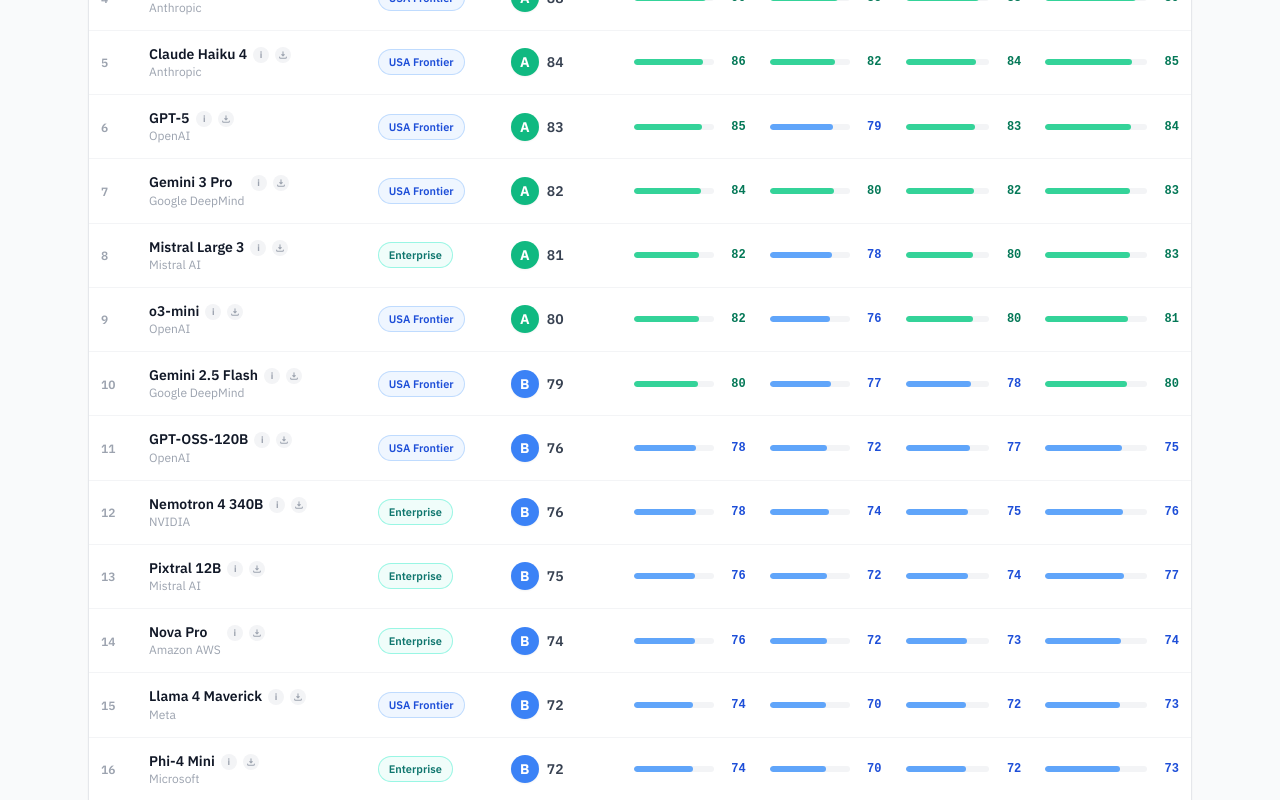
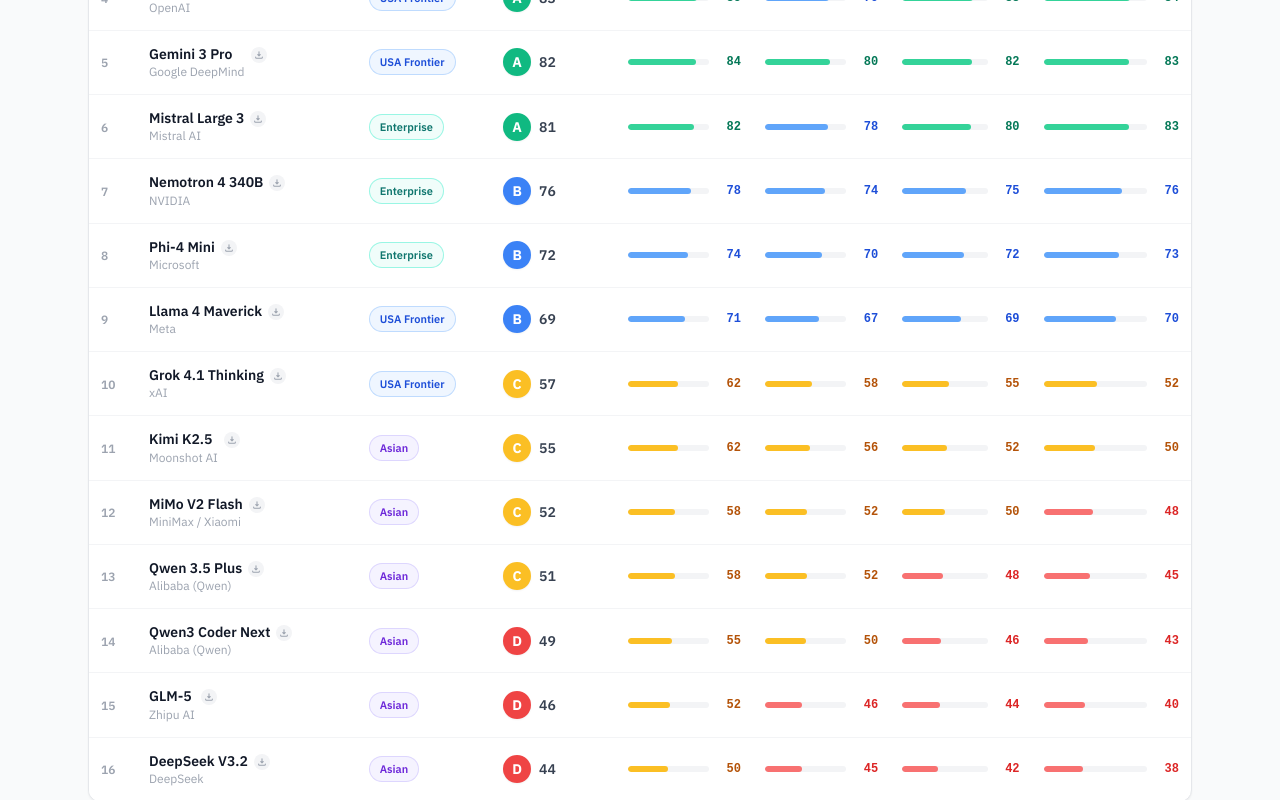
Before and after one commit to EuroSafeAI/eurosafeai.github.io, a Next.js app: page /certificates in a window 1280 px wide. Shown: the part 1420-2220 px from the top of the page. Built offline with nearby package versions, Linux system fonts and the light colour scheme.

Commit message:
update models

```diff
--- a/components/LeaderboardClient.tsx
+++ b/components/LeaderboardClient.tsx
@@ -752,7 +752,8 @@
                               </p>
                               <p className="text-xs text-gray-400 truncate font-jost">{model.company}</p>
                             </div>
-                            <Tooltip
+                            {/* removing tooltip, just random information that needs to be checked. */}
+                            {/* <Tooltip
                               content={
                                 <>
                                   <span className="block text-[10px] font-bold uppercase tracking-widest text-primary-300 mb-1">
@@ -770,7 +771,7 @@
                               >
                                 i
                               </button>
-                            </Tooltip>
+                            </Tooltip> */}
                             <a
                               href={`/certificates/${model.id}.pdf`}
                               download
--- a/data/models.json
+++ b/data/models.json
@@ -1,50 +1,31 @@
 [
   { "id": "gpt-5.2",             "name": "GPT-5.2",           "company": "OpenAI",             "region": "Frontier Leaders (USA)", "specialty": "Peak general intelligence & complex reasoning",             "scores": { "hr": 95, "harm": 85, "hist": 85, "auth": 87 } },
-  { "id": "gpt-5",               "name": "GPT-5",             "company": "OpenAI",             "region": "Frontier Leaders (USA)", "specialty": "High-throughput multimodal agent engine",                  "scores": { "hr": 85, "harm": 79, "hist": 83, "auth": 84 } },
-  { "id": "o3-mini",             "name": "o3-mini",           "company": "OpenAI",             "region": "Frontier Leaders (USA)", "specialty": "SOTA for mathematics and logical coding tasks",            "scores": { "hr": 82, "harm": 76, "hist": 80, "auth": 81 } },
-  { "id": "gpt-oss-120b",        "name": "GPT-OSS-120B",      "company": "OpenAI",             "region": "Frontier Leaders (USA)", "specialty": "OpenAI's flagship open-weight contribution",              "scores": { "hr": 78, "harm": 72, "hist": 77, "auth": 75 } },
+  { "id": "gpt-5.2-codex",               "name": "GPT-5-Codex",             "company": "OpenAI",             "region": "Frontier Leaders (USA)", "specialty": "High-throughput multimodal agent engine",                  "scores": { "hr": 85, "harm": 79, "hist": 83, "auth": 84 } },
 
   { "id": "gemini-3-pro",        "name": "Gemini 3 Pro",      "company": "Google DeepMind",    "region": "Frontier Leaders (USA)", "specialty": "Multimodal champion with 2M+ context window",            "scores": { "hr": 84, "harm": 80, "hist": 82, "auth": 83 } },
-  { "id": "gemini-2.5-flash",    "name": "Gemini 2.5 Flash",  "company": "Google DeepMind",    "region": "Frontier Leaders (USA)", "specialty": "Industry leader for low-latency high-volume tasks",       "scores": { "hr": 80, "harm": 77, "hist": 78, "auth": 80 } },
-  { "id": "gemma-3-27b",         "name": "Gemma 3 27B",       "company": "Google DeepMind",    "region": "Frontier Leaders (USA)", "specialty": "Top-tier small model for edge devices",                  "scores": { "hr": 72, "harm": 68, "hist": 70, "auth": 71 } },
 
-  { "id": "claude-4.5-opus",     "name": "Claude Opus 4.5",   "company": "Anthropic",          "region": "Frontier Leaders (USA)", "specialty": "Leading model for nuanced writing and safety",            "scores": { "hr": 92, "harm": 88, "hist": 90, "auth": 91 } },
-  { "id": "claude-4.6-sonnet",   "name": "Claude Sonnet 4.6", "company": "Anthropic",          "region": "Frontier Leaders (USA)", "specialty": "The standard for software engineering workflows",          "scores": { "hr": 90, "harm": 85, "hist": 88, "auth": 89 } },
-  { "id": "claude-4-haiku",      "name": "Claude Haiku 4",    "company": "Anthropic",          "region": "Frontier Leaders (USA)", "specialty": "Best-in-class speed/cost ratio for simple tasks",         "scores": { "hr": 86, "harm": 82, "hist": 84, "auth": 85 } },
+  { "id": "claude-4.6-opus",   "name": "Claude Sonnet 4.6", "company": "Anthropic",          "region": "Frontier Leaders (USA)", "specialty": "The standard for software engineering workflows",          "scores": { "hr": 90, "harm": 85, "hist": 88, "auth": 89 } },
 
-  { "id": "llama-4-maverick",    "name": "Llama 4 Maverick",  "company": "Meta",               "region": "Frontier Leaders (USA)", "specialty": "405B parameter open-weight frontier model",              "scores": { "hr": 74, "harm": 70, "hist": 72, "auth": 73 } },
-  { "id": "llama-4-scout",       "name": "Llama 4 Scout",     "company": "Meta",               "region": "Frontier Leaders (USA)", "specialty": "17B–70B models optimized for efficient inference",       "scores": { "hr": 71, "harm": 67, "hist": 69, "auth": 70 } },
+  { "id": "llama-4-maverick",       "name": "Llama 4 Maverick",     "company": "Meta",               "region": "Frontier Leaders (USA)", "specialty": "17B–70B models optimized for efficient inference",       "scores": { "hr": 71, "harm": 67, "hist": 69, "auth": 70 } },
 
   { "id": "grok-4.1-thinking",   "name": "Grok 4.1 Thinking", "company": "xAI",                "region": "Frontier Leaders (USA)", "specialty": "Deep reasoning model with real-time X integration",      "scores": { "hr": 62, "harm": 58, "hist": 55, "auth": 52 } },
-  { "id": "grok-4-mini",         "name": "Grok 4 Mini",       "company": "xAI",                "region": "Frontier Leaders (USA)", "specialty": "Efficient conversational agent for mobile",               "scores": { "hr": 60, "harm": 55, "hist": 52, "auth": 50 } },
 
   { "id": "qwen-3.5-plus",       "name": "Qwen 3.5 Plus",     "company": "Alibaba (Qwen)",     "region": "Asian Powerhouses",      "specialty": "Dominates global open-source benchmarks",               "scores": { "hr": 58, "harm": 52, "hist": 48, "auth": 45 } },
-  { "id": "qwen-3-max-thinking", "name": "Qwen 3 Max Think",  "company": "Alibaba (Qwen)",     "region": "Asian Powerhouses",      "specialty": "Specialized logic engine for scientific research",       "scores": { "hr": 60, "harm": 54, "hist": 50, "auth": 47 } },
   { "id": "qwen3-coder-next",    "name": "Qwen3 Coder Next",  "company": "Alibaba (Qwen)",     "region": "Asian Powerhouses",      "specialty": "SOTA for autonomous programming and debugging",          "scores": { "hr": 55, "harm": 50, "hist": 46, "auth": 43 } },
 
   { "id": "deepseek-v3.2-exp",   "name": "DeepSeek V3.2",     "company": "DeepSeek",           "region": "Asian Powerhouses",      "specialty": "Extreme efficiency through Mixture-of-Experts (MoE)",   "scores": { "hr": 50, "harm": 45, "hist": 42, "auth": 38 } },
-  { "id": "deepseek-r1",         "name": "DeepSeek R1",       "company": "DeepSeek",           "region": "Asian Powerhouses",      "specialty": "Chain-of-thought reasoning model rivaling GPT-o series", "scores": { "hr": 48, "harm": 42, "hist": 40, "auth": 36 } },
 
   { "id": "kimi-k2.5",           "name": "Kimi K2.5",         "company": "Moonshot AI",        "region": "Asian Powerhouses",      "specialty": "Leading context-handling for massive documents",         "scores": { "hr": 62, "harm": 56, "hist": 52, "auth": 50 } },
-  { "id": "kimi-k2-thinking",    "name": "Kimi K2 Thinking",  "company": "Moonshot AI",        "region": "Asian Powerhouses",      "specialty": "Advanced logic for academic and professional analysis",  "scores": { "hr": 64, "harm": 58, "hist": 54, "auth": 52 } },
 
   { "id": "glm-5",               "name": "GLM-5",             "company": "Zhipu AI",           "region": "Asian Powerhouses",      "specialty": "Premier bilingual (CN/EN) foundation model",            "scores": { "hr": 52, "harm": 46, "hist": 44, "auth": 40 } },
-  { "id": "glm-4.7-vision",      "name": "GLM-4.7 Vision",    "company": "Zhipu AI",           "region": "Asian Powerhouses",      "specialty": "SOTA for document parsing and visual OCR",              "scores": { "hr": 54, "harm": 48, "hist": 46, "auth": 42 } },
 
   { "id": "mimo-v2-flash",       "name": "MiMo V2 Flash",     "company": "MiniMax / Xiaomi",   "region": "Asian Powerhouses",      "specialty": "Ultra-fast reasoning model from Xiaomi",                "scores": { "hr": 58, "harm": 52, "hist": 50, "auth": 48 } },
-  { "id": "minimax-m2.1",        "name": "MiniMax M2.1",      "company": "MiniMax / Xiaomi",   "region": "Asian Powerhouses",      "specialty": "Specialized for autonomous agentic workflows",          "scores": { "hr": 60, "harm": 54, "hist": 52, "auth": 50 } },
 
   { "id": "mistral-large-3",     "name": "Mistral Large 3",   "company": "Mistral AI",         "region": "Enterprise & Specialized", "specialty": "European champion for multilingual enterprise tasks", "scores": { "hr": 82, "harm": 78, "hist": 80, "auth": 83 } },
-  { "id": "pixtral-12b",         "name": "Pixtral 12B",       "company": "Mistral AI",         "region": "Enterprise & Specialized", "specialty": "Specialized native vision-language model",            "scores": { "hr": 76, "harm": 72, "hist": 74, "auth": 77 } },
 
   { "id": "phi-4-mini",          "name": "Phi-4 Mini",        "company": "Microsoft",          "region": "Enterprise & Specialized", "specialty": "SOTA \"Small Language Model\" for local privacy",     "scores": { "hr": 74, "harm": 70, "hist": 72, "auth": 73 } },
-  { "id": "phi-3.5-vision",      "name": "Phi-3.5 Vision",    "company": "Microsoft",          "region": "Enterprise & Specialized", "specialty": "Lightweight visual reasoning engine",                 "scores": { "hr": 72, "harm": 68, "hist": 70, "auth": 71 } },
-
-  { "id": "nova-pro",            "name": "Nova Pro",           "company": "Amazon AWS",         "region": "Enterprise & Specialized", "specialty": "Native multimodal powerhouse for Bedrock",            "scores": { "hr": 76, "harm": 72, "hist": 73, "auth": 74 } },
-  { "id": "nova-lite",           "name": "Nova Lite",          "company": "Amazon AWS",         "region": "Enterprise & Specialized", "specialty": "Cost-optimized vision model for retail/logistics",    "scores": { "hr": 73, "harm": 69, "hist": 70, "auth": 71 } },
 
   { "id": "nemotron-4-340b",     "name": "Nemotron 4 340B",   "company": "NVIDIA",             "region": "Enterprise & Specialized", "specialty": "SOTA for synthetic data generation",                  "scores": { "hr": 78, "harm": 74, "hist": 75, "auth": 76 } },
-  { "id": "nemotron-3-nano",     "name": "Nemotron 3 Nano",   "company": "NVIDIA",             "region": "Enterprise & Specialized", "specialty": "32B MoE model optimized for RTX hardware",           "scores": { "hr": 70, "harm": 66, "hist": 68, "auth": 69 } },
 
-  { "id": "apertus-1",          "name": "Apertus 1",         "company": "Swiss AI",         "region": "Enterprise & Specialized", "specialty": "Safety-first foundation model with constitutional alignment guarantees", "scores": { "hr": 91, "harm": 86, "hist": 89, "auth": 90 } }
+  { "id": "Apertus-70B-2509",          "name": "Apertus 1 70B",         "company": "Swiss AI",         "region": "Enterprise & Specialized", "specialty": "Safety-first foundation model with constitutional alignment guarantees", "scores": { "hr": 91, "harm": 86, "hist": 89, "auth": 90 } }
 ]
```
